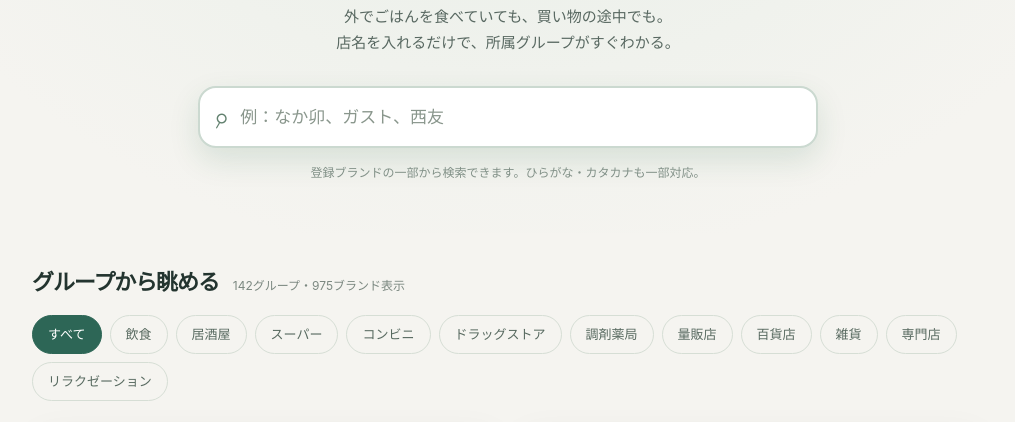
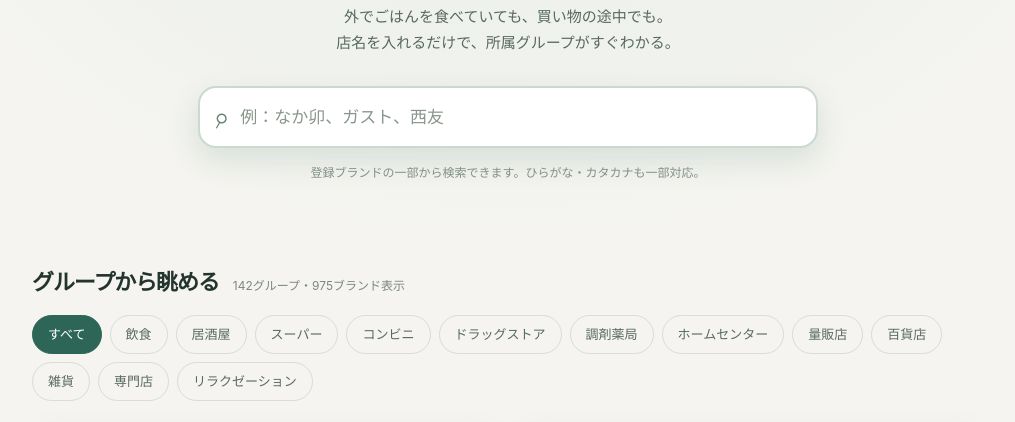
Before and after one commit to hampemtarutaru/shop-groups-finder, a plain HTML site: page public/index.html in a window 1280 px wide. Shown: the part 364-786 px from the top of the page, without its empty margins (132-1147 px from the left). Drawn offline with Linux system fonts and the light colour scheme.

Commit message:
Add dedicated home-center category filter

```diff
--- a/public/index.html
+++ b/public/index.html
@@ -47,6 +47,7 @@
           <button type="button" data-filter="コンビニ" class="filter" aria-pressed="false">コンビニ</button>
           <button type="button" data-filter="ドラッグストア" class="filter" aria-pressed="false">ドラッグストア</button>
           <button type="button" data-filter="調剤薬局" class="filter" aria-pressed="false">調剤薬局</button>
+          <button type="button" data-filter="ホームセンター" class="filter" aria-pressed="false">ホームセンター</button>
           <button type="button" data-filter="量販店" class="filter" aria-pressed="false">量販店</button>
           <button type="button" data-filter="百貨店" class="filter" aria-pressed="false">百貨店</button>
           <button type="button" data-filter="雑貨" class="filter" aria-pressed="false">雑貨</button>
```
